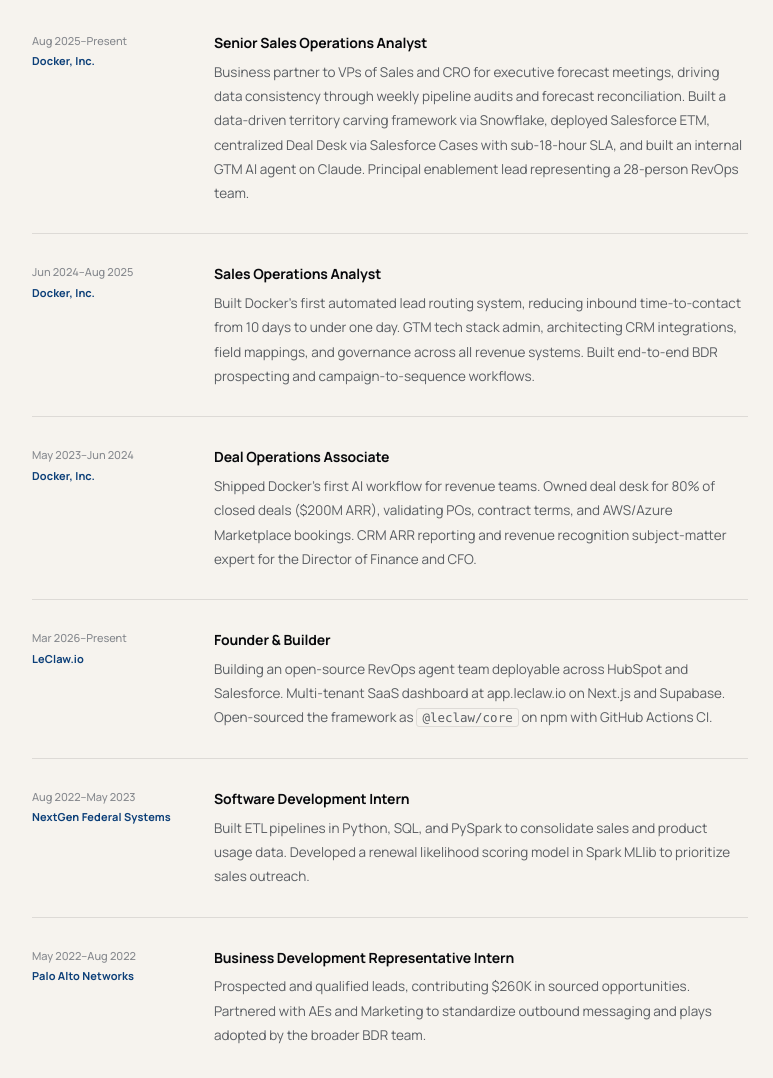
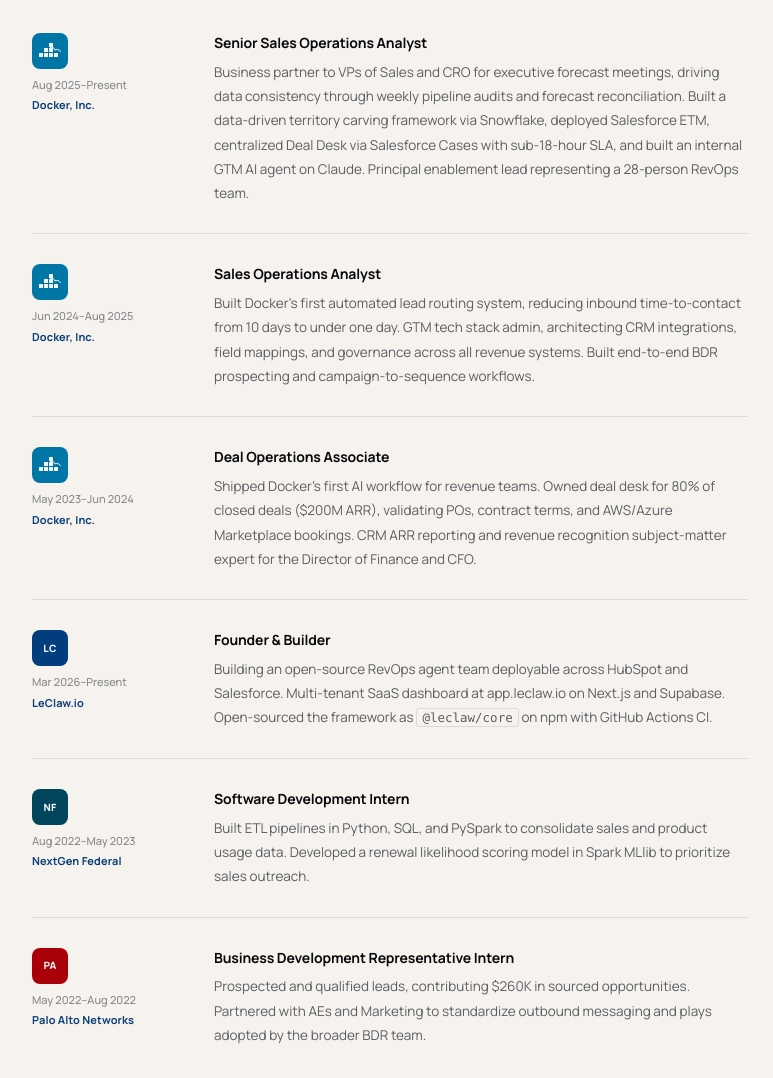
Before and after one commit to LeRevOps/LeRevOps.github.io, a plain HTML site: page index.html in a window 1280 px wide. Shown: the part 1668-2746 px from the top of the page, without its empty margins (250-1023 px from the left). Drawn offline with Linux system fonts and the light colour scheme.

Commit message:
Add company logo badges to experience section

```diff
--- a/index.html
+++ b/index.html
@@ -168,6 +168,9 @@
 
           <div class="exp-item">
             <div class="exp-left">
+              <div class="exp-logo exp-logo-mono" style="--ic: oklch(50% 0.18 218)">
+                <svg width="22" height="16" viewBox="0 0 22 16" fill="none" aria-hidden="true"><rect x="0" y="10" width="4" height="4" rx="0.5" fill="currentColor"/><rect x="5" y="10" width="4" height="4" rx="0.5" fill="currentColor"/><rect x="10" y="10" width="4" height="4" rx="0.5" fill="currentColor"/><rect x="5" y="5" width="4" height="4" rx="0.5" fill="currentColor"/><rect x="10" y="5" width="4" height="4" rx="0.5" fill="currentColor"/><rect x="10" y="0" width="4" height="4" rx="0.5" fill="currentColor"/><rect x="15" y="10" width="4" height="4" rx="0.5" fill="currentColor"/><path d="M21.5 8.5C20.5 6.5 18 6 16 7c-.5-2-2.5-3-4.5-2.5" stroke="currentColor" stroke-width="1" stroke-linecap="round" fill="none"/></svg>
+              </div>
               <div class="exp-date">Aug 2025&ndash;Present</div>
               <div class="exp-company">Docker, Inc.</div>
             </div>
@@ -179,6 +182,9 @@
 
           <div class="exp-item">
             <div class="exp-left">
+              <div class="exp-logo exp-logo-mono" style="--ic: oklch(50% 0.18 218)">
+                <svg width="22" height="16" viewBox="0 0 22 16" fill="none" aria-hidden="true"><rect x="0" y="10" width="4" height="4" rx="0.5" fill="currentColor"/><rect x="5" y="10" width="4" height="4" rx="0.5" fill="currentColor"/><rect x="10" y="10" width="4" height="4" rx="0.5" fill="currentColor"/><rect x="5" y="5" width="4" height="4" rx="0.5" fill="currentColor"/><rect x="10" y="5" width="4" height="4" rx="0.5" fill="currentColor"/><rect x="10" y="0" width="4" height="4" rx="0.5" fill="currentColor"/><rect x="15" y="10" width="4" height="4" rx="0.5" fill="currentColor"/><path d="M21.5 8.5C20.5 6.5 18 6 16 7c-.5-2-2.5-3-4.5-2.5" stroke="currentColor" stroke-width="1" stroke-linecap="round" fill="none"/></svg>
+              </div>
               <div class="exp-date">Jun 2024&ndash;Aug 2025</div>
               <div class="exp-company">Docker, Inc.</div>
             </div>
@@ -190,6 +196,9 @@
 
           <div class="exp-item">
             <div class="exp-left">
+              <div class="exp-logo exp-logo-mono" style="--ic: oklch(50% 0.18 218)">
+                <svg width="22" height="16" viewBox="0 0 22 16" fill="none" aria-hidden="true"><rect x="0" y="10" width="4" height="4" rx="0.5" fill="currentColor"/><rect x="5" y="10" width="4" height="4" rx="0.5" fill="currentColor"/><rect x="10" y="10" width="4" height="4" rx="0.5" fill="currentColor"/><rect x="5" y="5" width="4" height="4" rx="0.5" fill="currentColor"/><rect x="10" y="5" width="4" height="4" rx="0.5" fill="currentColor"/><rect x="10" y="0" width="4" height="4" rx="0.5" fill="currentColor"/><rect x="15" y="10" width="4" height="4" rx="0.5" fill="currentColor"/><path d="M21.5 8.5C20.5 6.5 18 6 16 7c-.5-2-2.5-3-4.5-2.5" stroke="currentColor" stroke-width="1" stroke-linecap="round" fill="none"/></svg>
+              </div>
               <div class="exp-date">May 2023&ndash;Jun 2024</div>
               <div class="exp-company">Docker, Inc.</div>
             </div>
@@ -201,6 +210,7 @@
 
           <div class="exp-item">
             <div class="exp-left">
+              <div class="exp-logo exp-logo-mono" style="--ic: oklch(37% 0.12 255)">LC</div>
               <div class="exp-date">Mar 2026&ndash;Present</div>
               <div class="exp-company">LeClaw.io</div>
             </div>
@@ -212,8 +222,9 @@
 
           <div class="exp-item">
             <div class="exp-left">
+              <div class="exp-logo exp-logo-mono" style="--ic: oklch(36% 0.08 225)">NF</div>
               <div class="exp-date">Aug 2022&ndash;May 2023</div>
-              <div class="exp-company">NextGen Federal Systems</div>
+              <div class="exp-company">NextGen Federal</div>
             </div>
             <div class="exp-right">
               <h3>Software Development Intern</h3>
@@ -223,6 +234,7 @@
 
           <div class="exp-item">
             <div class="exp-left">
+              <div class="exp-logo exp-logo-mono" style="--ic: oklch(46% 0.19 28)">PA</div>
               <div class="exp-date">May 2022&ndash;Aug 2022</div>
               <div class="exp-company">Palo Alto Networks</div>
             </div>
--- a/styles.css
+++ b/styles.css
@@ -305,6 +305,37 @@
 
 .exp-left { padding-top: 2px; }
 
+.exp-logo {
+  width: 36px;
+  height: 36px;
+  border-radius: 8px;
+  border: 1px solid var(--border);
+  background: white;
+  overflow: hidden;
+  margin-bottom: 0.5rem;
+  display: flex;
+  align-items: center;
+  justify-content: center;
+  flex-shrink: 0;
+}
+
+.exp-logo img {
+  width: 100%;
+  height: 100%;
+  object-fit: contain;
+  padding: 5px;
+}
+
+.exp-logo-mono {
+  background: var(--ic);
+  border-color: transparent;
+  font-size: 10px;
+  font-weight: 800;
+  color: oklch(97% 0.005 255);
+  letter-spacing: 0.02em;
+  padding: 0;
+}
+
 .exp-date {
   font-size: 11px;
   font-weight: 500;
```
